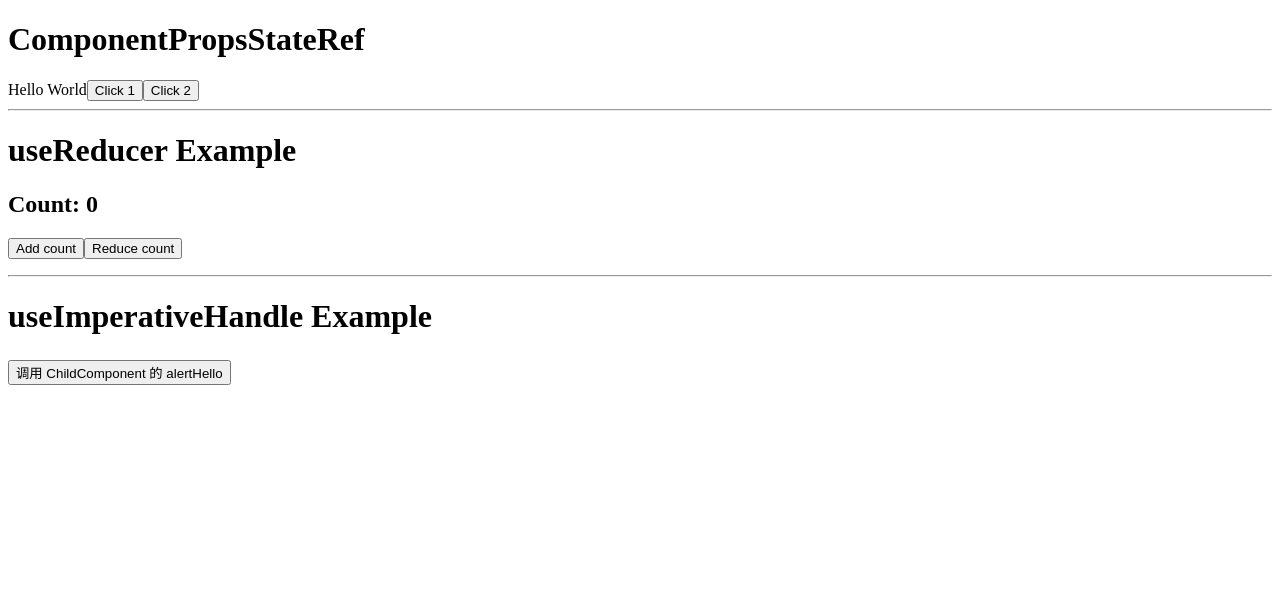
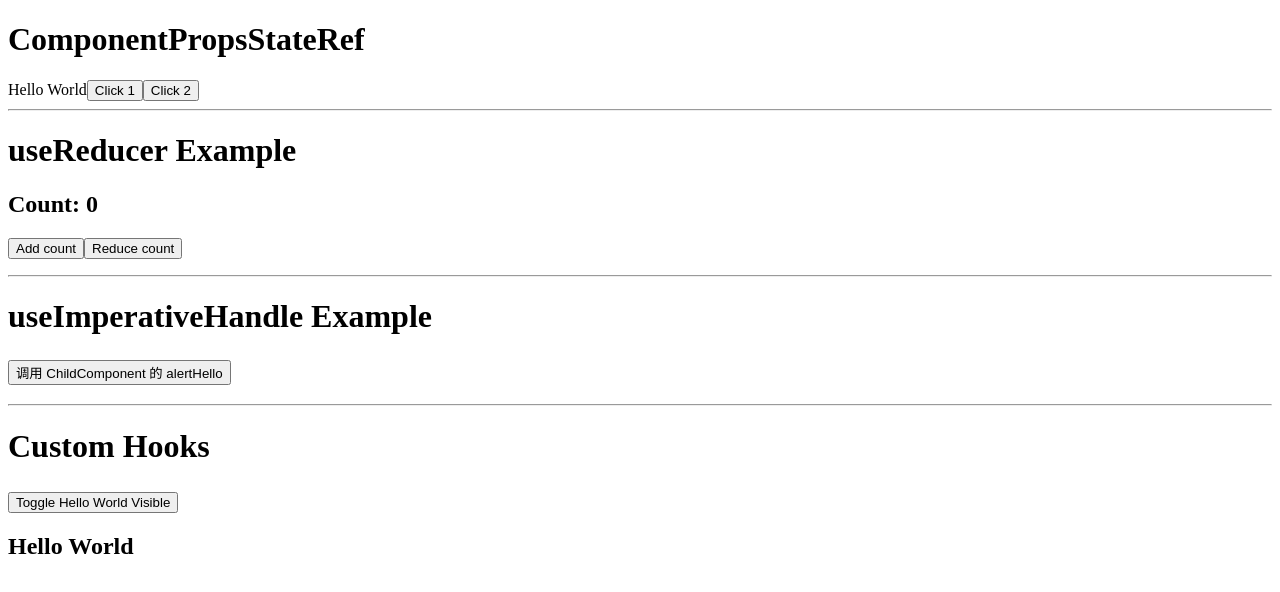
Before and after one commit to LiangNiang/react-ts-cheatsheet, a React (Vite) app: page / in a window 1280 px wide. Shown: the top 592 px of the page. Built offline with nearby package versions, Linux system fonts and the light colour scheme.

Commit message:
:sparkles: 增加了自定义 hooks 的例子

```diff
--- /dev/null
+++ b/src/custom-hooks.tsx
@@ -0,0 +1,25 @@
+import { useState, Reducer } from 'react'
+
+/** 自定义 hook 返回数组 */
+function useToggle(initialValue = false) {
+  const [v, setV] = useState(initialValue)
+  const toggle = () => setV((pv) => !pv)
+
+  /** 使用 as const 将数组推断为元组，这样当解构的时候就可以获得正确的类型推断 */
+  return [v, toggle] as const
+}
+
+const CustomHooksExample = () => {
+  const [visible, toggle] = useToggle(true)
+  return (
+    <div>
+      <h1>Custom Hooks</h1>
+      <h2>
+        <button onClick={toggle}>Toggle Hello World Visible</button>
+      </h2>
+      <h2 style={{ display: visible ? 'inline' : 'none' }}>Hello World</h2>
+    </div>
+  )
+}
+
+export default CustomHooksExample
--- a/src/main.tsx
+++ b/src/main.tsx
@@ -3,6 +3,7 @@ import ReactDOM from 'react-dom/client'
 import ComponentPropsStateRef from './component-props-state-ref'
 import UseImperativeHandleExample from './useImperativeHandle'
 import UseReducerExample from './useReducer'
+import CustomHooksExample from './custom-hooks'
 
 ReactDOM.createRoot(document.getElementById('root') as HTMLElement).render(
   <React.StrictMode>
@@ -12,5 +13,7 @@ ReactDOM.createRoot(document.getElementById('root') as HTMLElement).render(
     <UseReducerExample />
     <hr />
     <UseImperativeHandleExample />
+    <hr />
+    <CustomHooksExample />
   </React.StrictMode>
 )
```
Also changed, not shown: 1 other file (tests, documents, lock files or other folders).
